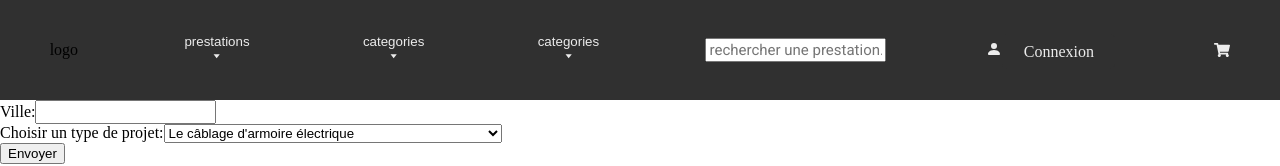
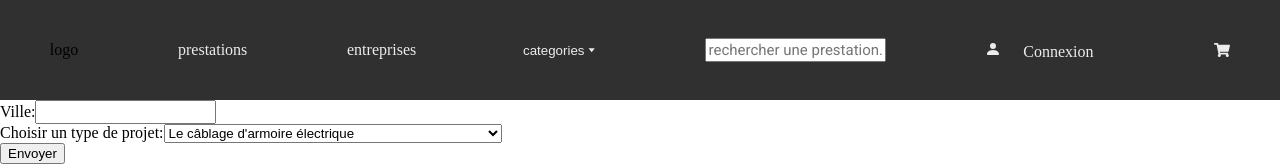
Before and after one commit to robinhotton/projet-fil-rouge_ib-formation, a React (Create React App) app: page / in a window 1280 px wide. Shown: the top 166 px of the page. Built offline with nearby package versions, Linux system fonts and the light colour scheme; data requests are answered from the project's data file.

Commit message:
legère modif header

```diff
--- a/src/commons/header/Header.scss
+++ b/src/commons/header/Header.scss
@@ -14,3 +14,8 @@ header .cart {
   color: $light;
   cursor: pointer;
 }
+
+.pLink {
+  text-decoration: none;
+  color: $light;
+}
--- a/src/commons/header/Header.tsx
+++ b/src/commons/header/Header.tsx
@@ -3,13 +3,18 @@ import DropdownMenu from "../../components/dropdown/DropdownMenu";
 import SearchBarController from "../../components/searchbar/SearchBarController";
 import { FaShoppingCart } from "react-icons/fa";
 import "./Header.scss";
+import { Link } from "react-router-dom";
 
 const Header: React.FC = () => {
   return (
     <header>
       <p>logo</p>
-      <DropdownMenu placeholder="prestations" route="/prestation" />
-      <DropdownMenu placeholder="categories" route="/categorie" />
+      <Link to="/prestations">
+        <p className="pLink">prestations</p>
+      </Link>
+      <Link to="/prestations">
+        <p className="pLink">entreprises</p>
+      </Link>
       <DropdownMenu placeholder="categories" route="/categorie" />
       <SearchBarController />
       <ConnexionLink />
--- a/src/components/dropdown/Dropdown.scss
+++ b/src/components/dropdown/Dropdown.scss
@@ -2,7 +2,7 @@
 
 .dropdown {
   position: absolute;
-  top: 35px;
+  top: 18px;
   left: -1px;
   border: 1px solid $light;
   background: $black;
--- a/src/components/dropdown/DropdownMenu.scss
+++ b/src/components/dropdown/DropdownMenu.scss
@@ -6,9 +6,15 @@
   border: 1px solid transparent;
   cursor: pointer;
   color: $light;
-    background: $black;
+  background: $black;
 }
 .MenuContainer button:hover,
 .MenuContainer button.active {
-border: 1px solid $light;
+  border: 1px solid $light;
 }
+
+.flex-align {
+  display: flex;
+  flex-direction: row;
+  align-items: center;
+}
--- a/src/components/dropdown/DropdownMenu.tsx
+++ b/src/components/dropdown/DropdownMenu.tsx
@@ -45,7 +45,10 @@ const DropdownMenu: React.FC<DropdownMenuProps> = ({ placeholder, route }) => {
           dismissHandler(e)
         }
       >
-        <div>{placeholder} </div>
+        <div className="flex-align">
+          <p>{placeholder} </p>
+          <RxTriangleDown />
+        </div>
         {showDropDown && (
           <DropDown
             categories={categories}
@@ -53,7 +56,6 @@ const DropdownMenu: React.FC<DropdownMenuProps> = ({ placeholder, route }) => {
             toggleDropDown={(): void => toggleDropDown()}
           />
         )}
-        <RxTriangleDown />
       </button>
     </div>
   );
```
Lines whose indentation alone changed are shown as unchanged.
